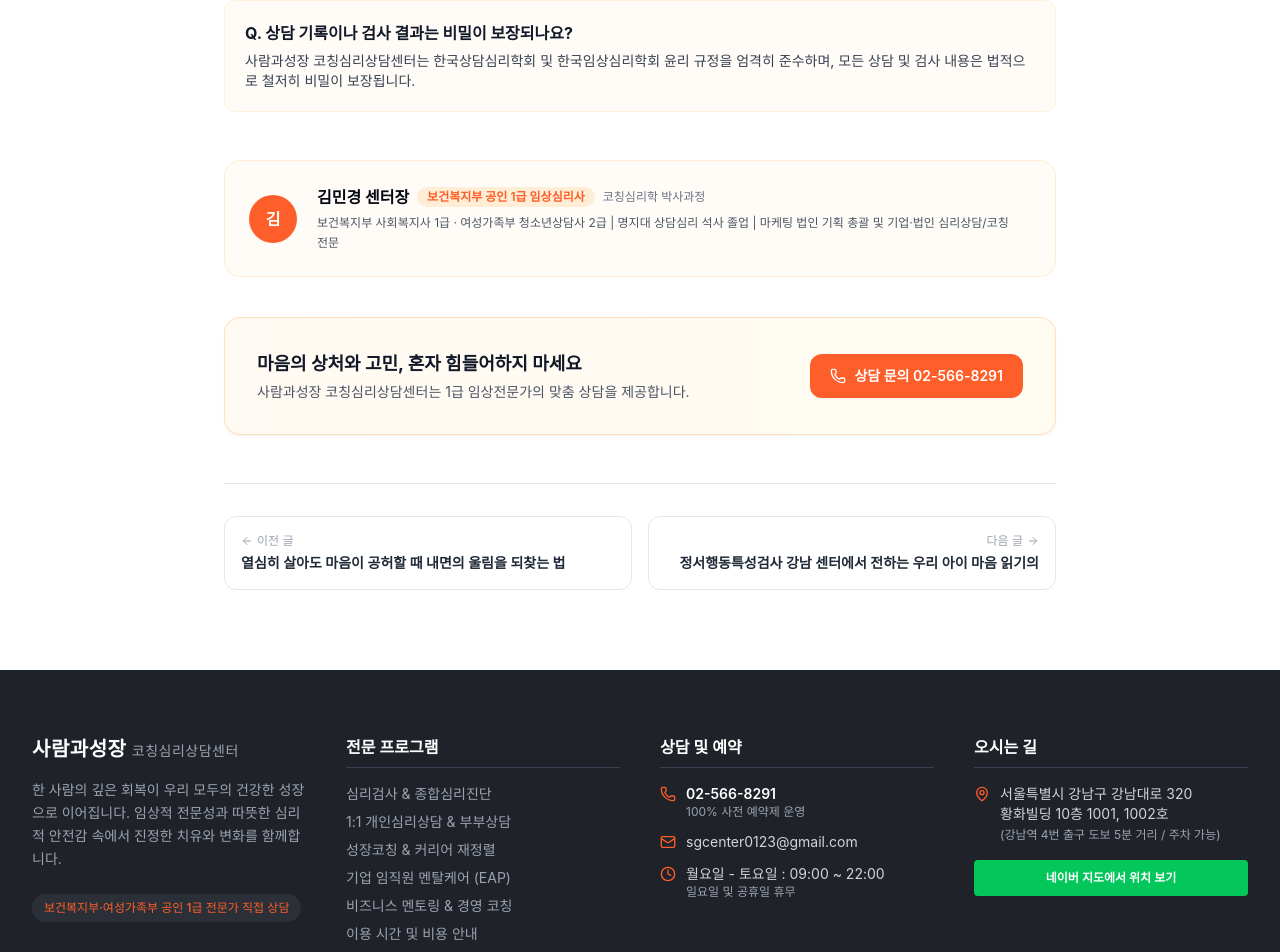
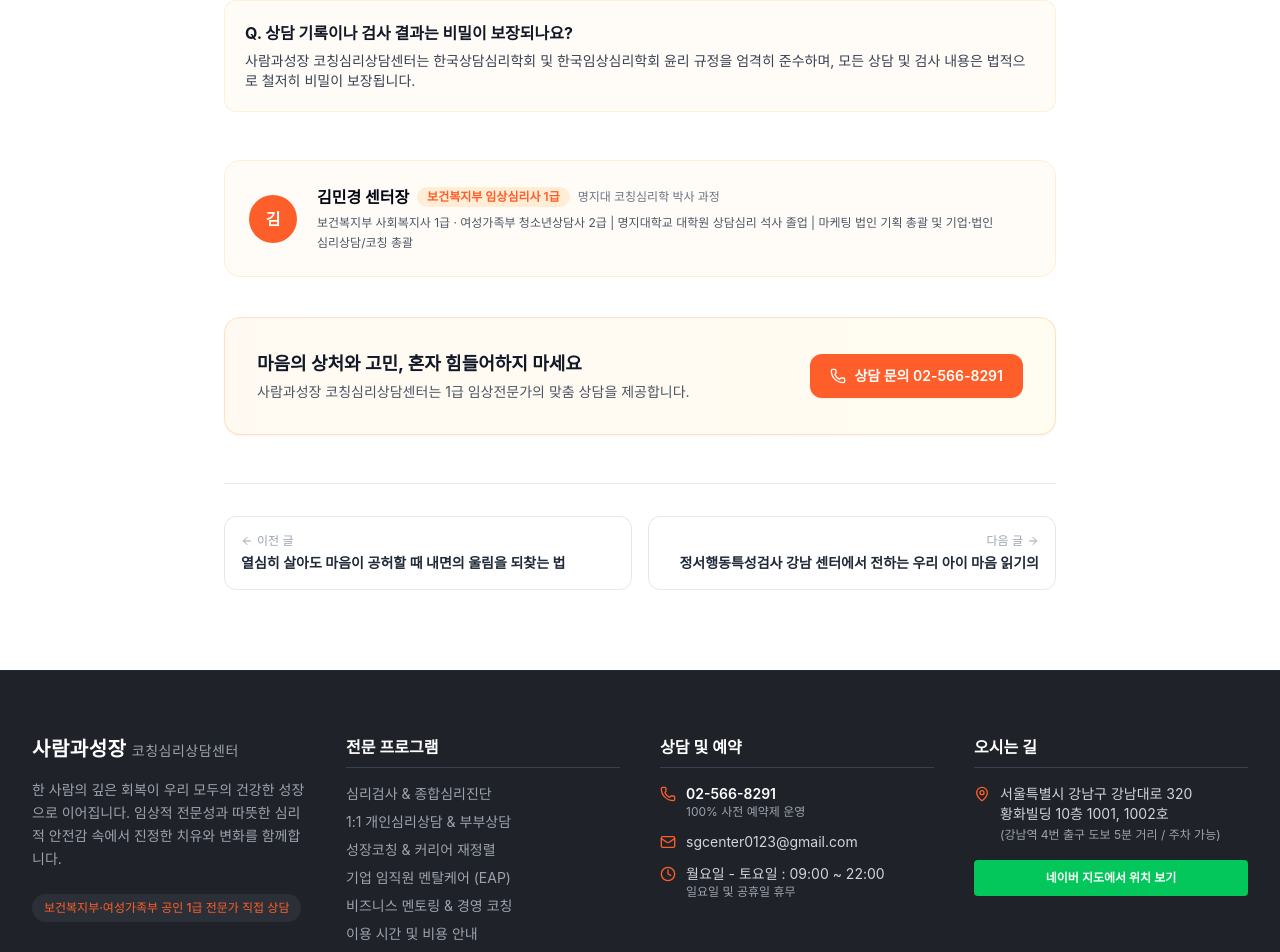
Before and after one commit to kingnation0920/mindgrove-center, a Next.js app: page /blog/56 in a window 1280 px wide. Shown: the part 6187-7139 px from the top of the page. Built offline with nearby package versions, Linux system fonts and the light colour scheme.

Commit message:
fix(seo): standardize credentials, add reviewedBy schema, and configure www redirect

```diff
--- a/src/app/blog/[id]/page.tsx
+++ b/src/app/blog/[id]/page.tsx
@@ -117,8 +117,8 @@ export default async function BlogPostPage({ params }: PostPageProps) {
         author: {
           '@type': 'Person',
           name: '김민경',
-          jobTitle: '보건복지부 공인 1급 임상심리사 / 코칭심리학 박사 연구원',
-          description: '사람과성장 코칭심리상담센터 센터장. 명지대학교 대학원 코칭심리학 박사과정, 보건복지부 임상심리사 1급, 사회복지사 1급.',
+          jobTitle: '사람과성장 코칭심리상담센터 센터장 / 보건복지부 임상심리사 1급',
+          description: '보건복지부 임상심리사 1급, 명지대학교 대학원 코칭심리학 박사 과정, 명지대학교 대학원 상담심리 석사 졸업, 사람과성장 코칭심리상담센터 센터장.',
           worksFor: {
             '@type': 'Organization',
             name: '사람과성장 코칭심리상담센터',
@@ -130,9 +130,16 @@ export default async function BlogPostPage({ params }: PostPageProps) {
             { '@type': 'EducationalOccupationalCredential', name: '여성가족부 청소년상담사 2급' },
           ],
           alumniOf: [
-            { '@type': 'EducationalOrganization', name: '명지대학교 대학원 코칭심리학 박사과정' },
-            { '@type': 'EducationalOrganization', name: '명지대학교 대학원 상담심리 석사' },
+            { '@type': 'EducationalOrganization', name: '명지대학교 대학원 코칭심리학 박사 과정' },
+            { '@type': 'EducationalOrganization', name: '명지대학교 대학원 상담심리 석사 졸업' },
           ],
+        },
+        reviewedBy: {
+          '@type': 'Person',
+          name: '김민경',
+          jobTitle: '보건복지부 임상심리사 1급 / 센터장',
+          description: '보건복지부 임상심리사 1급, 명지대학교 대학원 코칭심리학 박사 과정, 명지대학교 대학원 상담심리 석사 졸업, 사람과성장 코칭심리상담센터 센터장.',
+          url: 'https://mindgrove.kr',
         },
         publisher: {
           '@type': 'Organization',
@@ -268,12 +275,12 @@ export default async function BlogPostPage({ params }: PostPageProps) {
             <div className="flex flex-wrap items-center gap-2">
               <span className="font-bold text-gray-950 text-sm sm:text-base">김민경 센터장</span>
               <span className="text-xs bg-orange-100 text-brand-orange font-semibold px-2.5 py-0.5 rounded-full">
-                보건복지부 공인 1급 임상심리사
+                보건복지부 임상심리사 1급
               </span>
-              <span className="text-xs text-gray-500 font-medium">코칭심리학 박사과정</span>
+              <span className="text-xs text-gray-500 font-medium">명지대 코칭심리학 박사 과정</span>
             </div>
             <p className="text-xs text-gray-600 leading-relaxed break-keep">
-              보건복지부 사회복지사 1급 · 여성가족부 청소년상담사 2급 | 명지대 상담심리 석사 졸업 | 마케팅 법인 기획 총괄 및 기업·법인 심리상담/코칭 전문
+              보건복지부 사회복지사 1급 · 여성가족부 청소년상담사 2급 | 명지대학교 대학원 상담심리 석사 졸업 | 마케팅 법인 기획 총괄 및 기업·법인 심리상담/코칭 총괄
             </p>
           </div>
         </div>
--- a/src/app/layout.tsx
+++ b/src/app/layout.tsx
@@ -82,15 +82,15 @@ const jsonLd = {
   'founder': {
     '@type': 'Person',
     'name': '김민경',
-    'jobTitle': '센터장 / 보건복지부 공인 1급 임상심리사',
+    'jobTitle': '센터장 / 보건복지부 임상심리사 1급',
     'hasCredential': [
       { '@type': 'EducationalOccupationalCredential', 'name': '보건복지부 임상심리사 1급' },
       { '@type': 'EducationalOccupationalCredential', 'name': '보건복지부 사회복지사 1급' },
       { '@type': 'EducationalOccupationalCredential', 'name': '여성가족부 청소년상담사 2급' }
     ],
     'alumniOf': [
-      { '@type': 'EducationalOrganization', 'name': '명지대학교 대학원 코칭심리학 박사과정' },
-      { '@type': 'EducationalOrganization', 'name': '명지대학교 대학원 상담심리 석사' }
+      { '@type': 'EducationalOrganization', 'name': '명지대학교 대학원 코칭심리학 박사 과정' },
+      { '@type': 'EducationalOrganization', 'name': '명지대학교 대학원 상담심리 석사 졸업' }
     ]
   },
   'legalName': '사람과성장 코칭심리상담센터',
```
Also changed, not shown: public/llms.txt, vercel.json (added).
